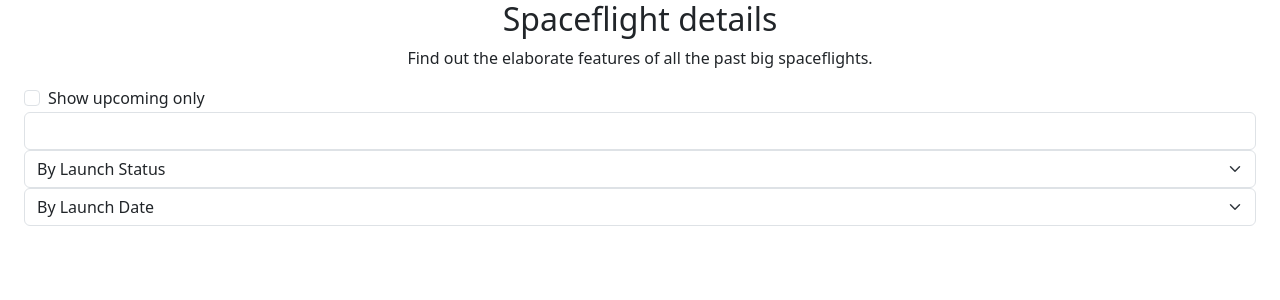
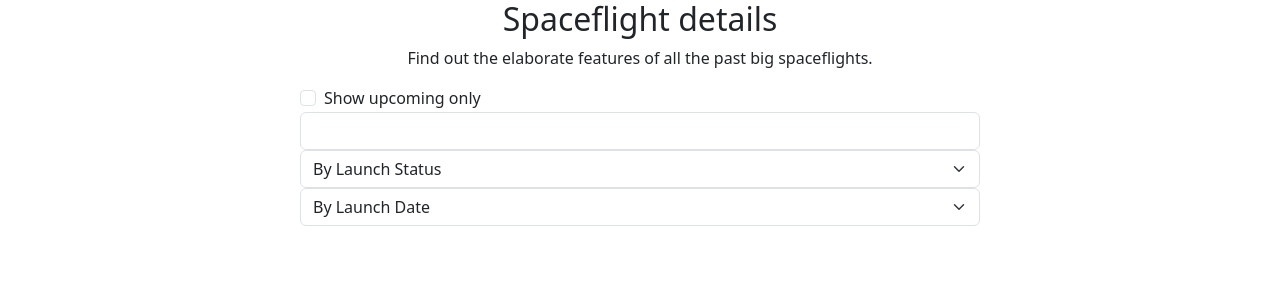
Before and after one commit to HabibMollah/technext-ltd-task, a React (Vite) app: page / in a window 1280 px wide. Shown: the top 300 px of the page. Built offline with nearby package versions, Linux system fonts and the light colour scheme.

Commit message:
add responsive margins

```diff
--- a/src/index.scss
+++ b/src/index.scss
@@ -13,3 +13,19 @@ html {
     }
   }
 }
+
+@media screen and (min-width: 768px) {
+  html {
+    body {
+      margin: auto 57px;
+    }
+  }
+}
+
+@media screen and (min-width: 1200px) {
+  html {
+    body {
+      margin: auto 300px;
+    }
+  }
+}
```
